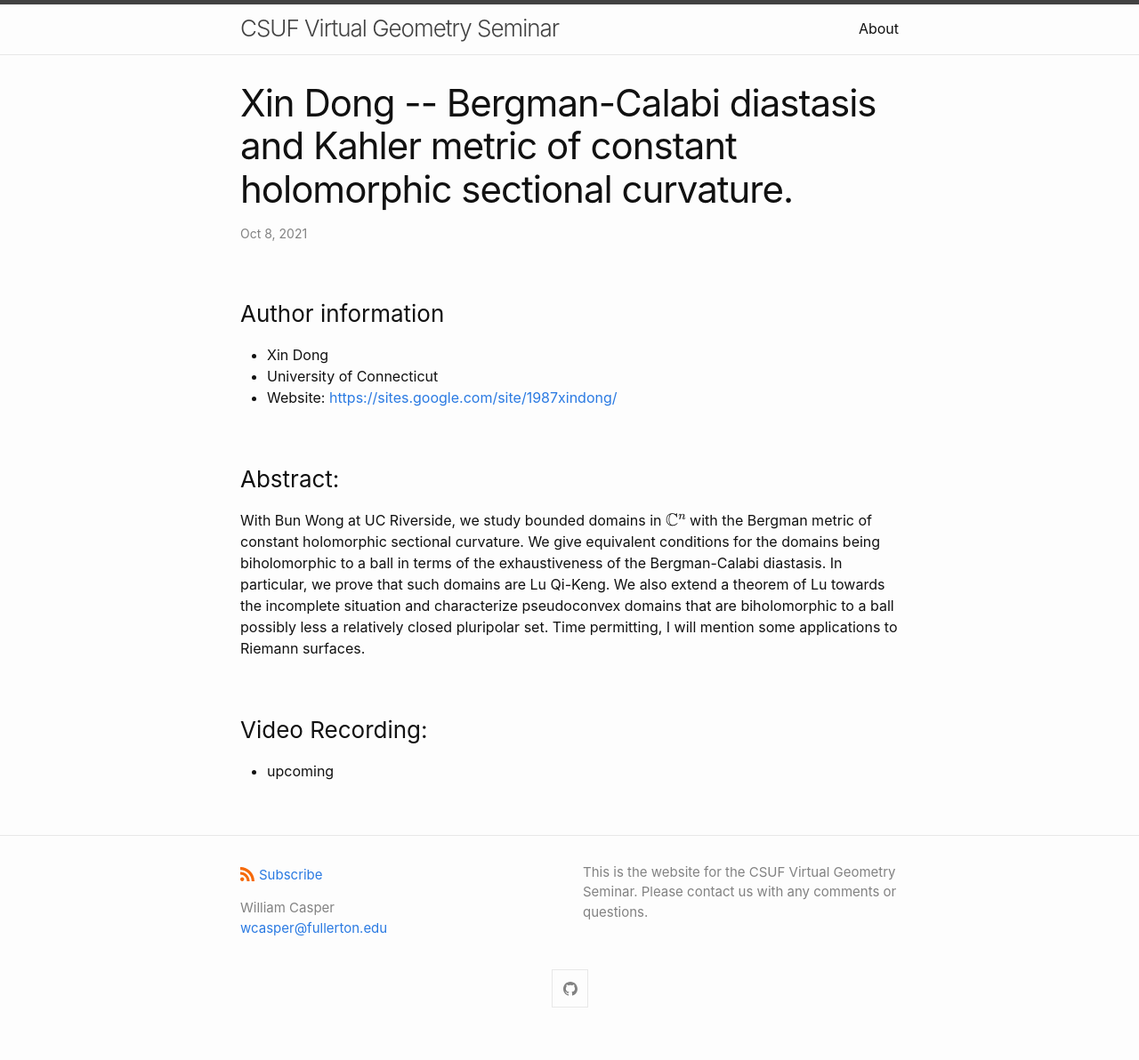
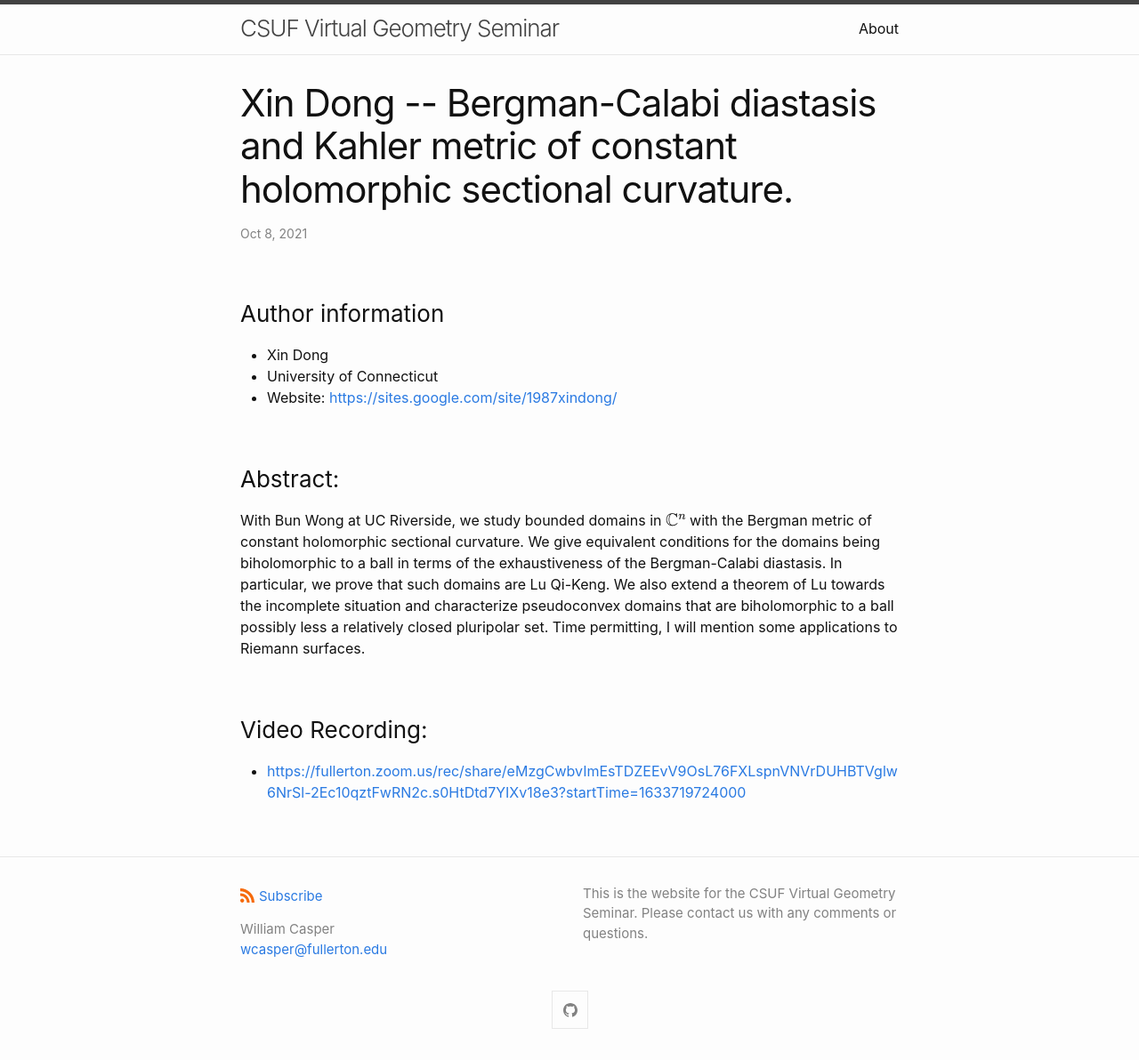
Before and after one commit to wcasper/geometry-seminar, a Jekyll site: the page built from _posts/2021-10-08-Talk-05.md, in a window 1280 px wide. Shown: the whole page at 89% size. Built offline with Jekyll 4.4.1, drawn with Linux system fonts in a browser that asks for light colours; before the commit the page ends 1168 px from its top, so only the background shows below that.

Commit message:
added video

```diff
--- a/_posts/2021-10-08-Talk-05.md
+++ b/_posts/2021-10-08-Talk-05.md
@@ -13,4 +13,4 @@ With Bun Wong at UC Riverside, we study bounded domains in $$\mathbb C^n$$ with
 
 ### Video Recording:
 
-* upcoming
+* [https://fullerton.zoom.us/rec/share/eMzgCwbvImEsTDZEEvV9OsL76FXLspnVNVrDUHBTVglw6NrSl-2Ec10qztFwRN2c.s0HtDtd7YIXv18e3?startTime=1633719724000](https://fullerton.zoom.us/rec/share/eMzgCwbvImEsTDZEEvV9OsL76FXLspnVNVrDUHBTVglw6NrSl-2Ec10qztFwRN2c.s0HtDtd7YIXv18e3?startTime=1633719724000)
```
